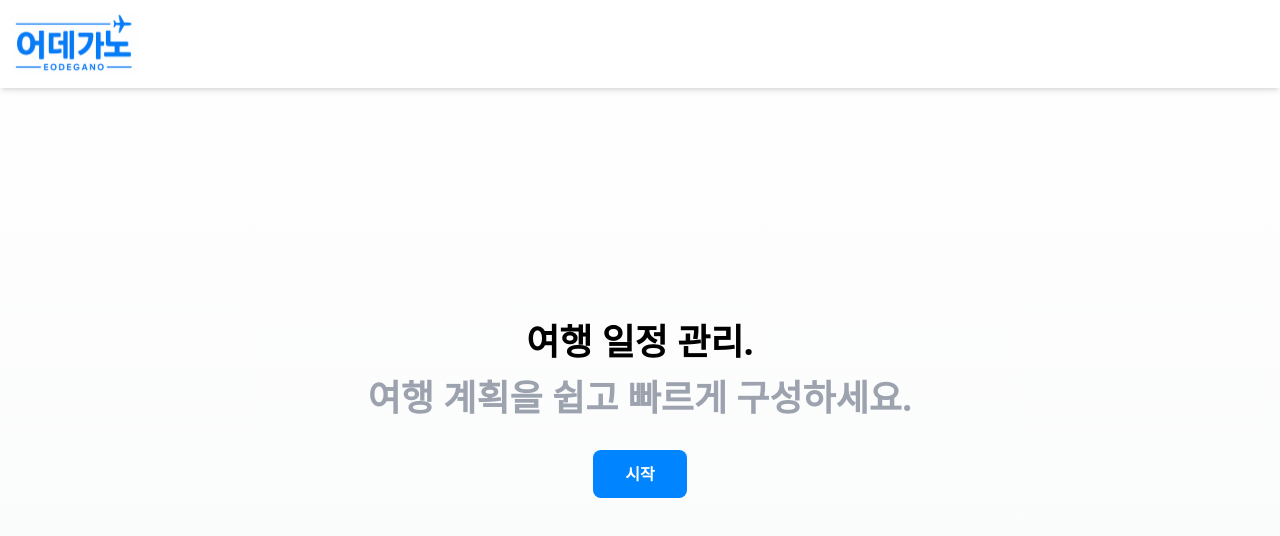
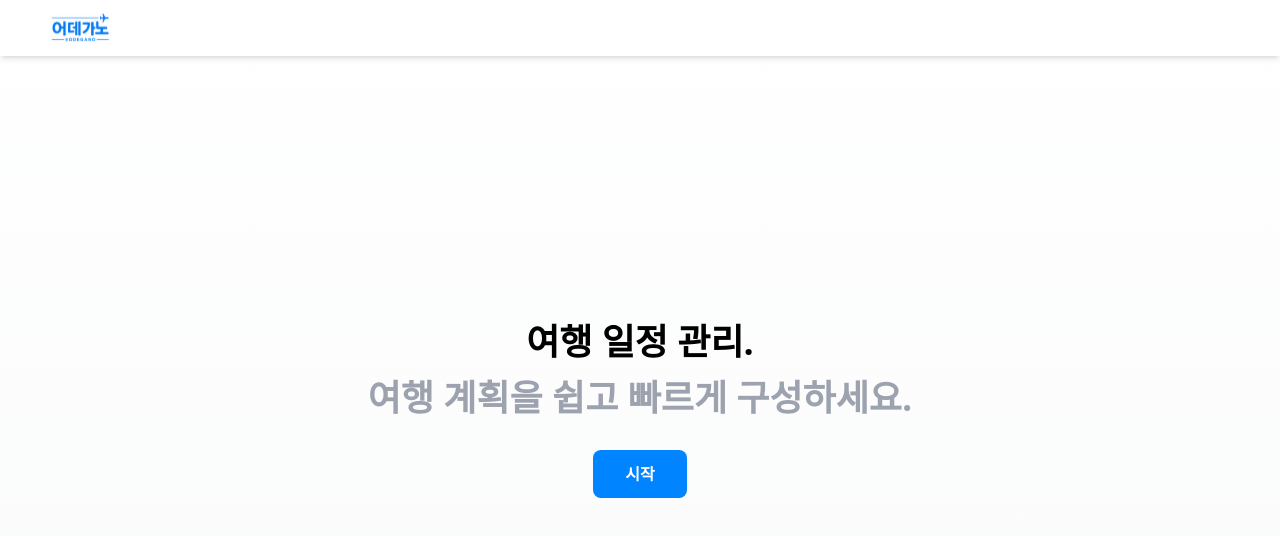
Before and after one commit to 25hackerthon/Eodegano-Clinet, a React (Vite) app: page / in a window 1280 px wide. Shown: the top 536 px of the page. Built offline with nearby package versions, Linux system fonts and the light colour scheme.

Commit message:
refactor: logo 크기 변경

```diff
--- a/src/components/Header.tsx
+++ b/src/components/Header.tsx
@@ -3,7 +3,7 @@ import logo from "../assets/logo.svg";
 export default function Header() {
   return (
     <header className="fixed top-0 left-0 w-full bg-white shadow-md z-50 p-3 flex justify-between items-center">
-      <img src={logo} className="w-[10%]" />
+      <img src={logo} className="w-[5%] ml-[3%]" />
     </header>
   );
 }
```
